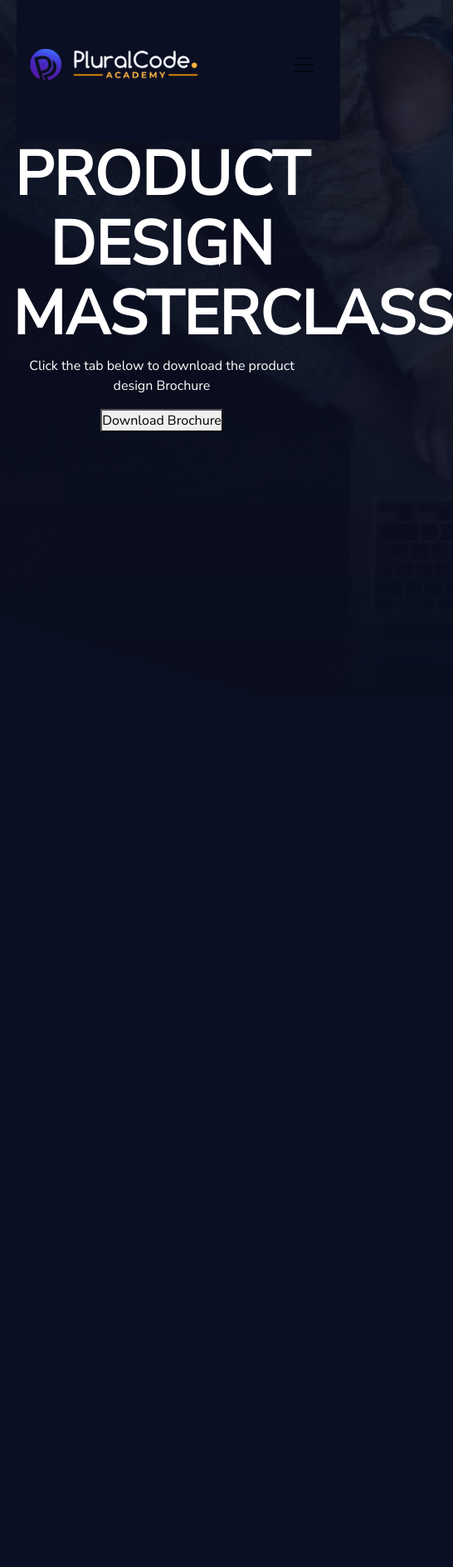
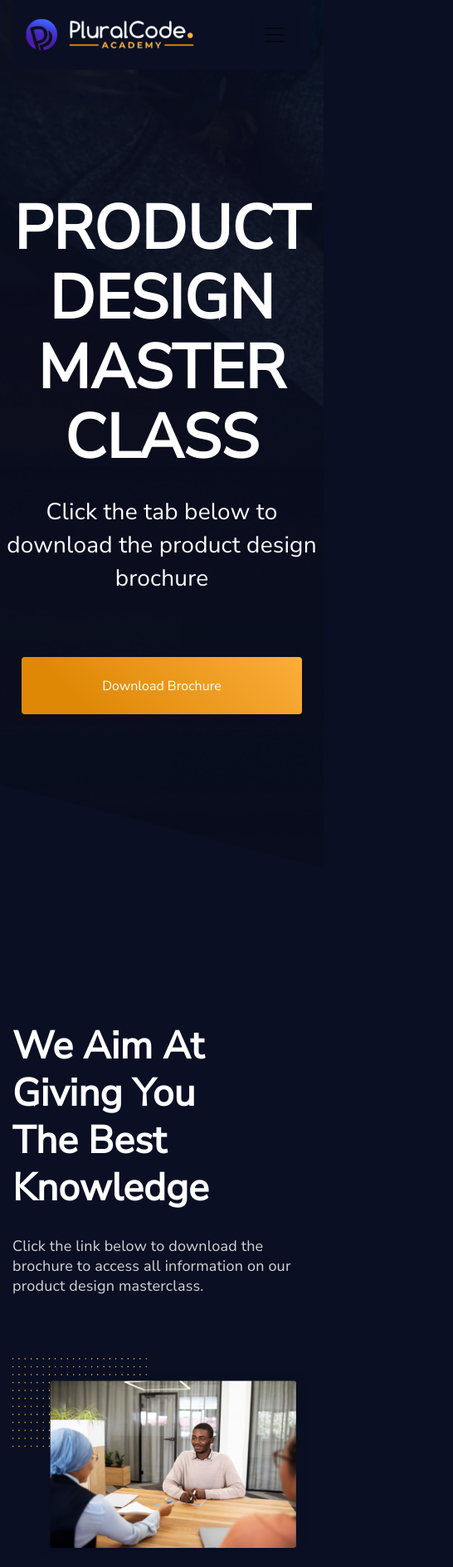
Before and after one commit to pluralcodetech/product_design_landingpage, a plain HTML site: page index.html in a window 390 px wide. Shown: the top 1889 px of the page at 83% size, 546 px wide, since content can reach past the window. Before the commit the page ends 844 px from the top, so only its background shows below. Drawn offline with nearby package versions, Linux system fonts and the light colour scheme.

Commit message:
become a product designer

```diff
--- a/index.html
+++ b/index.html
@@ -10,6 +10,7 @@
 </head>
 <body>
     <div class="box">
+      <div class="container">
         <div class="container-expand">
           <nav class="navbar navbar-expand-lg navbar-light bg-light-color">
               <a class="navbar-brand" href="#"><img src="./images/PluralCode-logo.png" alt="logo"></a>
@@ -129,36 +130,63 @@
                       <a class="nav-link" href="#">Sign In</a>
                     </li>
                 </ul>
-                  <button class="button-register" type="submit">Enroll now</button>
-                  <form class="form-inline">
+                <button class="download" type="submit">Download</button>
+              </div>
 
-                  </form>
+          </nav>
       </div>
-            </nav>
-            <!-- <div class="box-content text-center">
-                <h1>Lorem ipsum dolor<br> <span class="span-text">sit amet,</span></h1>
-                <p class="box-text">
-                    We train you from experience. Our courses focus on <br>high-value
-                    skills and proven processes that will elevate <br>your work, secure
-                    you a place before top recuiters on <br>LinkedIn, and help you build a
-                    real world financial <br>freeedom as a high tech skill enthusisast.
-                </p>
-            </div> -->
+      </div>
+      <div class="box-content text-center">
+        <div>
+          <h1>PRODUCT DESIGN <br> MASTER CLASS</h1>
+          <p>Click the tab below to download the product design brochure</p>
+          <button class="brochureDownload">Download Brochure</button>
       </div>
       </div>
 
-    <section>
+
+
+    </div>
 
     <section class="masterClass">
         <div class="container">
-            <div>
-                <h1>PRODUCT DESIGN <br> MASTERCLASS</h1>
-                <p>Click the tab below to download the product design Brochure</p>
-                <button class="download">Download Brochure</button>
+          <div class="aim">
+            <div class="row">
+              <div class="col-xs-12 col-sm-12 col-md-6 col-lg-6">
+                <h2>We Aim At Giving You <br>The Best Knowledge</h2>
+                <p>Click the link below to download the <br> brochure to access all information on our <br> product design masterclass.</p>
               </div>
+              <div class="col-xs-12 col-sm-12 col-md-6 col-lg-6">
+                <img src="./images/image1.png" alt="">
+              </div>
+            </div>
+          </div>
+
 
         </div>
     </section>
+
+    <section>
+      <div class="container">
+        <div class="productDesigner">
+          <h2>Become a Product Designer</h2>
+          <p>Kindly provide your full name and Email to access further <br> informations.</p>
+        </div>
+
+          <form class="regdownload">
+            <div>
+              <input type="text" class="form-control" id="validationTooltip01" value="" placeholder="Full Name" required>
+            </div>
+            <div>
+              <input type="text" class="form-control" id="validationTooltip01" value="" placeholder="Email Address" required>
+            </div>
+            <button class="brochureDownload">Download Brochure</button>
+          </form>
+
+      </div>
+
+    </section>
+
 
 
 
--- a/mentors.css
+++ b/mentors.css
@@ -9,17 +9,17 @@
   }
 html,
 body{
-    background-image: url(./images/Rectangle\ 10.png);
-    background-color:#0A0F23;
-    color: #ffffff;
-    width: 100%;
+  background-color:#0A0F23;
+  color: #ffffff;
+  width: 100%;
 
 }
 
 .container-expand {
-    margin-left: 20px;
-    margin-right: 20px;
-  }
+  background-color: #0A0F23;
+  padding-top: 10px;
+  padding-bottom: 10px;
+}
 
   @media screen and (max-width: 1200px) {
     .container-expand {
@@ -60,34 +60,130 @@ body{
     color: #bb1313;
   }
   .box {
-    background-color: #0A0F23;
+    background-image: url(./images/hero2.png);
     background-size:cover;
     width: 100%;
-    height: 20vh;
+    height: 140vh;
     box-sizing: border-box;
-    padding-top: 46px;
-    margin-left: 20px;
-    margin-right: 50px;
+
+
+  }
+  @media screen and (max-width: 600px) {
+    h1 {
+      font-size: 25px;
+    }
+    p{
+      font-size: 10px;
+    }
+    .box-content{
+      margin-top: 25px;
+
+    }
   }
 
   .box-content {
     margin: 7% auto;
+    box-sizing: border-box;
+    word-wrap: break-word;
+    margin-top: 150px;
   }
-
-
-
-.masterClass{
-
-    text-align: center;
-}
-.masterClass h1{
+  h1{
     font-weight: 800;
     font-style: normal;
     font-size: 74px;
     line-height: 84px;
+    letter-spacing: 0.2px;
+    margin-bottom: 27px;
+
+  }
+  p{
+    font-style: normal;
+    font-size: 28px;
+    line-height: 40px;
+    letter-spacing: 0.2px;
+    margin-bottom: 75px;
+
+  }
+  .download{
+    border: 1px solid #FFB341;
+    border-radius: 5px;
+    padding: 10px 32px;
+    background-color:#0A0F23;
+    color: #ffffff;
+    outline: none;
+  }
+  .brochureDownload{
+    border-radius: 4px;
+    padding: 22.5px 97.5px;
+    background: linear-gradient(225.55deg, #FFB341 -11.25%, #DF8806 79.43%);
+    color: #ffffff;
+    outline: none !important;
+    border: none;
+    box-shadow: none !important;
+
+  }
+
+  .aim{
+    margin-top: 50px;
+  }
+  .aim h2{
+    font-style: normal;
+    font-weight: bold;
+    font-size: 46px;
+    line-height: 57px;
+    letter-spacing: 0.2px;
+    margin-bottom: 30px;
+    /* flex: none;
+    order: 0;
+    flex-grow: 0;
+    margin: 20px 10px; */
+  }
+  .aim p{
+    font-style: normal;
+    font-weight: normal;
+    font-size: 18px;
+    line-height: 24px;
+    /* or 133% */
+    letter-spacing: 0.2px;
+    color: #D6D6D6;
+    /* flex: none;
+    order: 0;
+    flex-grow: 0;
+    margin: 0px 10px; */
+  }
+  .aim img{
+    width: 100%;
+  }
+.masterClass{
+  margin-bottom: 200px;
 }
 
-.masterClass p{
-    font-style: normal;
+.productDesigner{
+  background-image: url(./images/spon.png);
+  background-repeat: no-repeat;
+  margin-bottom: 70px;
+}
+.productDesigner h2{
+  /* margin-top: 75px; */
+  padding-top: 75px;
+  padding-bottom: 20px;
+  font-style: normal;
+  font-weight: bold;
+  font-size: 32.5546px;
+  line-height: 44px;
+  text-align: center;
+}
+.productDesigner p{
+  font-style: normal;
+  font-weight: normal;
+  font-size: 18px;
+  line-height: 24px;
+/* or 133% */
+  text-align: center;
+  letter-spacing: 0.2px;
+  padding-bottom: 74.54px;
+}
 
+.regdownload{
+margin: 5% auto;
 }
```
Also changed, not shown: images/hero2.png (added), images/spon.png (added). Lines whose indentation alone changed are shown as unchanged.
